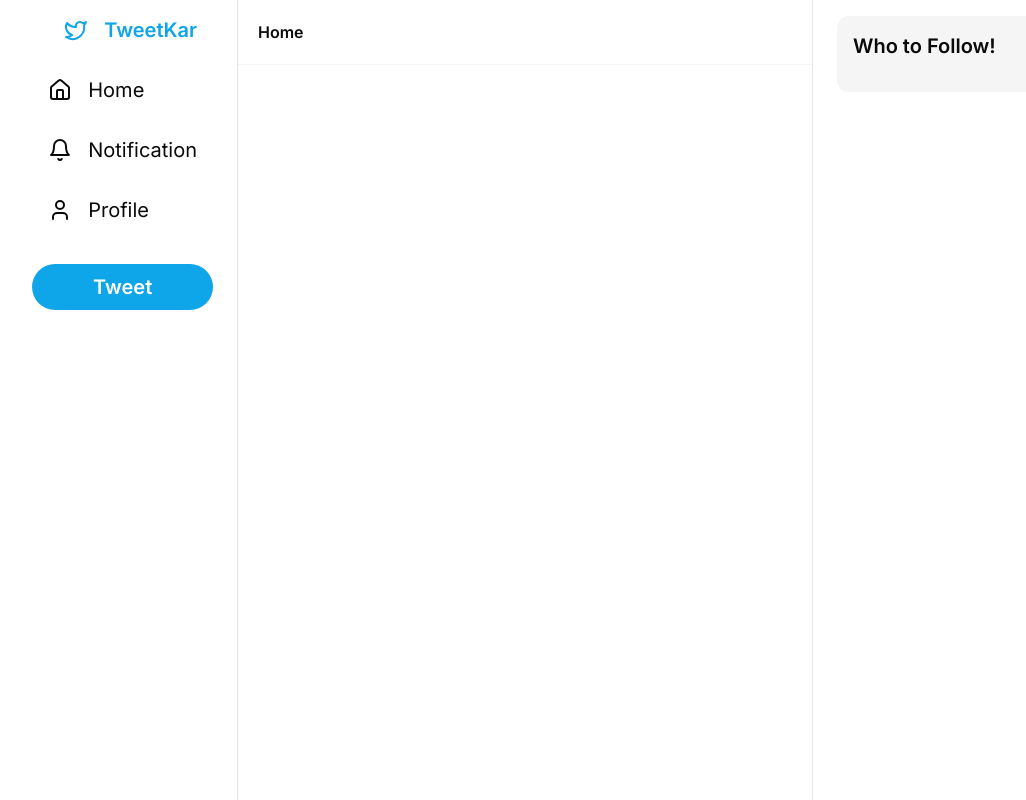
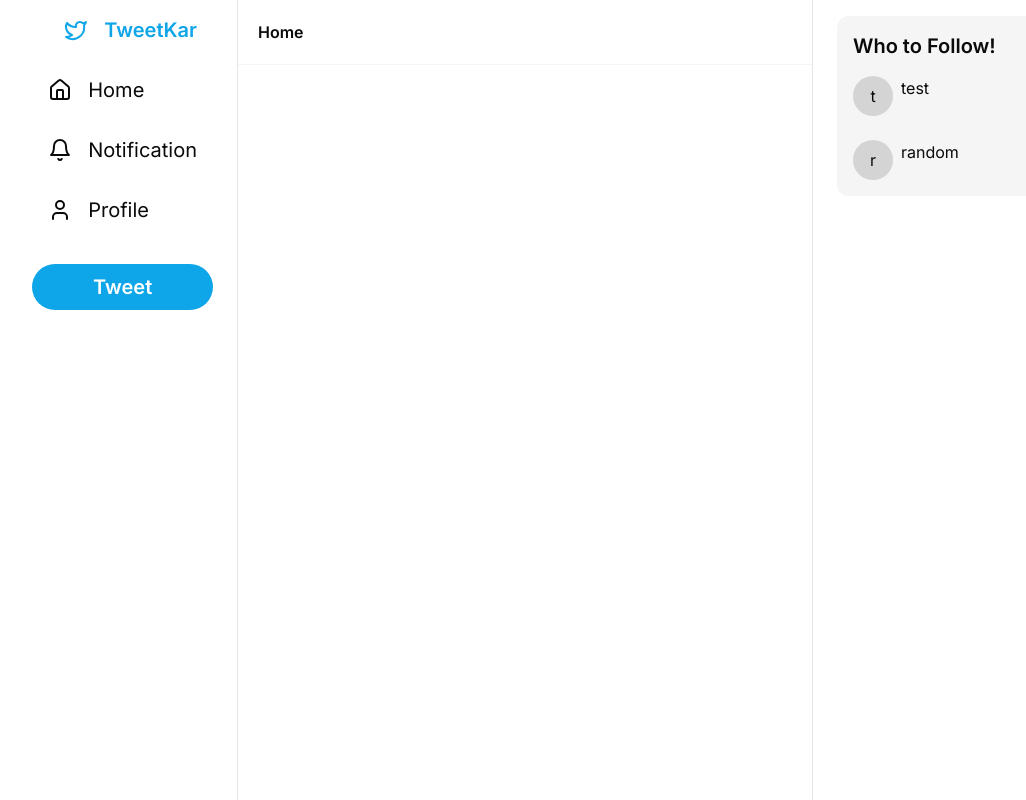
Before and after one commit to shubbhhh/TweetKar, a Next.js app: page / in a window 1280 px wide. Shown: the whole page, without its empty margins (115-1141 px from the left). Built offline with nearby package versions, Linux system fonts and the light colour scheme; no server answers.

Commit message:
User profile page & hook

```diff
--- /dev/null
+++ b/components/Avatar.tsx
@@ -0,0 +1,19 @@
+
+interface AvatarProps {
+    name: string
+    isLarge?: boolean
+    hasBorder?: boolean
+}
+export default function Avatar({ name, isLarge, hasBorder }: AvatarProps) {
+
+    return (
+        <div className={`${isLarge? "": "flex gap-2"}`}>
+            <div className={`bg-neutral-300 rounded-full p-4 ${isLarge? "h-20": "h-10"} ${isLarge? "w-20": "w-10"} ${hasBorder? "border-4": ""} flex items-center justify-center`}>
+                {name[0]}
+            </div>
+            <p className={`items-center ${isLarge? "p-2": ""}`}>
+                {name}
+            </p>
+        </div>
+    )
+}
--- a/components/FollowBar.tsx
+++ b/components/FollowBar.tsx
@@ -1,13 +1,43 @@
+import { useUsers } from "@/hooks/useUsers";
+import Avatar from "./Avatar";
 
 
-export default function FollowBar() {
+export default async function FollowBar() {
+    // const {data: suggUsers, error} = useUsers();
+
+    // console.log("Error", error)
+    // console.log(suggUsers)
+
+
+    const users = [
+        {
+            "id": "edd902d1-cedc-463f-913e-45797363397c",
+            "email": "test@email.com",
+            "name": "test",
+            "details": null,
+            "profilePic": null,
+            "password": "$2b$12$hvSDMcx6fFQsFeA.l/jbWOeqkxLLE/jFjxldLpgK6IRWjP8EP9ZAS",
+            "creationDate": "2024-09-29T06:28:15.472Z"
+          },
+          {
+            "id": "6cb56382-506b-4875-bfd5-d0b4b0573e7b",
+            "email": "random@email.com",
+            "name": "random",
+            "details": null,
+            "profilePic": null,
+            "password": "$2b$12$6pQSuXQ12liD9NxunW4NRuEu5.BvjwOJFhwdddifNXTktqkiBuIne",
+            "creationDate": "2024-09-28T07:32:22.410Z"
+          }
+    ]
 
     return (
         <div className="px-6 py-4 hidden lg:block">
             <div className="bg-neutral-100 rounded-xl p-4">
                 <h2 className=" text-xl font-semibold">Who to Follow!</h2>
                 <div className="flex flex-col gap-6 mt-4">
-                    {/* Fetch user */}
+                    {users.map((item, index) => (
+                        <Avatar key={index} name={item.name} />
+                    ))}
                 </div>
             </div>
         </div>
--- /dev/null
+++ b/components/UserHero.tsx
@@ -0,0 +1,8 @@
+
+export default function UserHero() {
+    return (
+        <div className="bg-slate-200 h-40 p-4">
+
+        </div>
+    )
+}
--- a/hooks/useCurrentUser.ts
+++ b/hooks/useCurrentUser.ts
@@ -1,12 +1,37 @@
 import useSWR, { useSWRConfig } from "swr";
 import fetcher from "@/lib/fetcher";
+import axios from "axios";
+import { useEffect, useState } from "react";
 
 export default function useCurrentUser() {
-    const { data, error, isLoading } = useSWR<typeof useSWRConfig>("/api/user/current", fetcher);
+    const { data, error, isLoading } = useSWR("/api/user/current", fetcher);
 
     return {
         data,
         error,
         isLoading,
     }
+
+    // const [data, setData] = useState<User>();
+    // const [error, setError] = useState<Error | null>();
+    // const [isLoading, setLoading] = useState(true);
+
+    // useEffect(() => {
+
+    //     const fetchData = async () => {
+    //         try {
+    //             setLoading(true);
+    //             const response = await axios.get(`http://localhost:3000/api/user/current`);
+    //             setData(response.data);
+    //         } catch (error: any) {
+    //             setError(error);
+    //         } finally {
+    //             setLoading(false);
+    //         }
+    //     };
+
+    //     fetchData();
+    // }, []);
+
+    // return { data, error, isLoading };
 }
--- a/hooks/useUser.ts
+++ b/hooks/useUser.ts
@@ -12,8 +12,7 @@ export function useUser(userId: string) {
         const fetchData = async () => {
             try {
                 setLoading(true);
-                const response = await axios.get(`api/user/${userId}`);
-                console.log(response)
+                const response = await axios.get(`http://localhost:3000/api/user/${userId}`);
                 setData(response.data);
             } catch (error: any) {
                 setError(error);
@@ -23,7 +22,6 @@ export function useUser(userId: string) {
         };
 
         fetchData();
-        console.log(data, error)
     }, [userId]);
 
     return { data, error, isLoading };
--- a/hooks/useUsers.ts
+++ b/hooks/useUsers.ts
@@ -2,7 +2,8 @@ import useSWR from "swr";
 import fetcher from "@/lib/fetcher";
 
 export function useUsers() {
-    const { data, error, isLoading } = useSWR("/api/user/bulk", fetcher);
+    // not working::  TypeError: (0 , swr__WEBPACK_IMPORTED_MODULE_0__.default) is not a function
+    const { data, error, isLoading } = useSWR("http://localhost:3000/api/user/bulk", fetcher);
 
     return {
         data,
```
